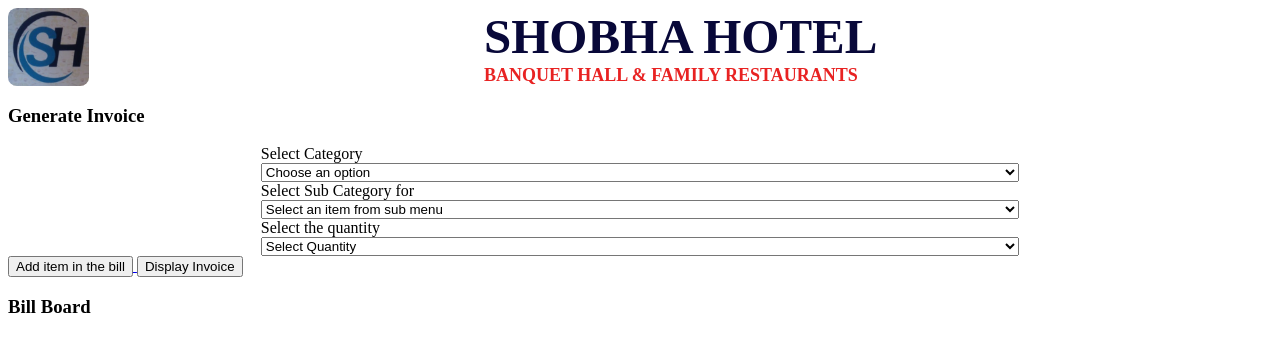
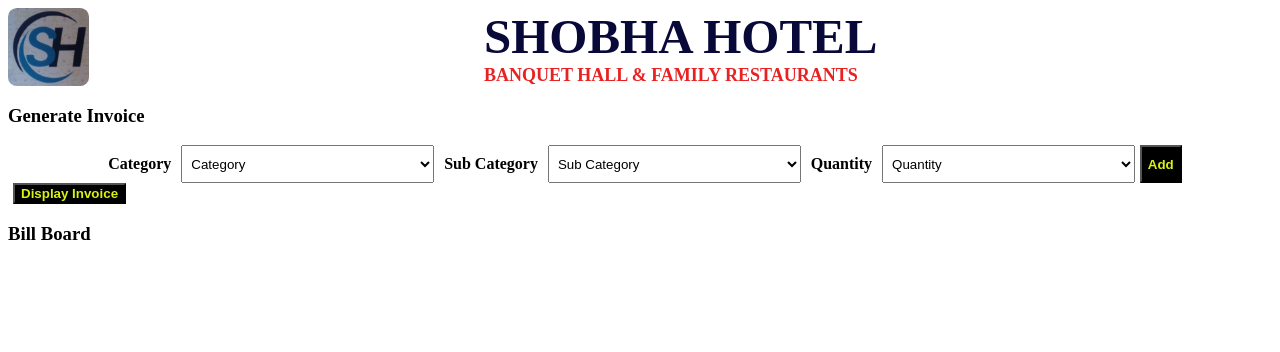
Before and after one commit to samridhikansal/shobha-hotel, a React (Create React App) app: page / in a window 1280 px wide. Shown: the top 352 px of the page. Built offline with nearby package versions, Linux system fonts and the light colour scheme.

Commit message:
css for add bill row

```diff
--- a/package.json
+++ b/package.json
@@ -3,6 +3,7 @@
   "version": "0.1.0",
   "private": true,
   "dependencies": {
+    "@material-ui/core": "^4.11.0",
     "@testing-library/jest-dom": "^4.2.4",
     "@testing-library/react": "^9.3.2",
     "@testing-library/user-event": "^7.1.2",
@@ -15,6 +16,7 @@
     "react-scripts": "3.4.3",
     "react-uuid": "^1.0.2",
     "redux": "^4.0.5",
+    "shards-react": "^1.0.3",
     "uuid": "^8.3.0"
   },
   "scripts": {
--- a/src/App.js
+++ b/src/App.js
@@ -3,7 +3,7 @@
 import DisplayInvoice from "./components/invoice/invoiceForm/displayinvoice/displayinvoice";
 import GenerateInvoice from "./components/invoice/invoiceForm/invoice/generateInvoice";
 import Header from "./components/header/header";
-import Home from "./components/Home/home";
+
 import Admin from "./components/Admin/Admin";
 import SignIn from "./components/Auth/signIn/signIn";
 import { BrowserRouter, Switch, Route } from "react-router-dom";
--- a/src/components/header/header.js
+++ b/src/components/header/header.js
@@ -1,11 +1,10 @@
 import React from "react";
 import "./header.css";
-import { Link } from "react-router-dom";
 
 const Header = () => {
   return (
     <div className="header">
-      <img className="icon" src="shobhaicon.jpg" />
+      <img alt="icon" className="icon" src="shobhaicon.jpg" />
       <div>
         <div>
           <div className="name">SHOBHA HOTEL</div>
--- a/src/components/invoice/invoiceForm/invoice/generateInvoice.js
+++ b/src/components/invoice/invoiceForm/invoice/generateInvoice.js
@@ -21,8 +21,9 @@
     return (
       <div>
         <h3>Generate Invoice </h3>
+
         <form className="form">
-          <label>Select Category</label>
+          <label>Category</label>
           <select
             id="itemcat"
             value={this.state.itemCat}
@@ -30,7 +31,7 @@
               this.setState({ ...this.state, itemCat: e.target.value })
             }
           >
-            <option value=""> Choose an option </option>
+            <option value="">Category</option>
             {this.props.itemsData.map((item) => {
               return (
                 <option key={uuid()} value={item.category}>
@@ -40,9 +41,7 @@
             })}
           </select>
           {/* Category sub-cat */}
-          <label id="itemlist">
-            Select Sub Category for {this.state.itemCat}
-          </label>
+          <label id="itemlist">Sub Category</label>
           <select
             id="itemlist"
             value={this.state.item.name}
@@ -58,7 +57,7 @@
               });
             }}
           >
-            <option value=""> Select an item from sub menu</option>
+            <option value="">Sub Category</option>
             {this.props.itemsData
               .filter((item) => item.category == this.state.itemCat)
               .map((item) => {
@@ -72,7 +71,7 @@
                 });
               })}
           </select>
-          <label> Select the quantity </label>
+          <label> Quantity </label>
           <select
             id="quantity"
             value={this.state.item.quantity}
@@ -84,11 +83,21 @@
             }
           >
             {" "}
-            <option value=""> Select Quantity</option>
+            <option value="">Quantity</option>
             <option value="1">1 </option>
             <option value="2">2 </option>
             <option value="3">3 </option>
           </select>
+          <button
+            onClick={() => {
+              this.props.addItemToBill(this.state.item);
+              this.setState({
+                bills: this.state.bills.concat(this.state.item),
+              });
+            }}
+          >
+            Add
+          </button>
         </form>
         <div>
           {" "}
@@ -96,17 +105,6 @@
           {this.state.item.quantity}
         </div>
 
-        <button
-          onClick={() => {
-            this.props.addItemToBill(this.state.item);
-            this.setState({
-              bills: this.state.bills.concat(this.state.item),
-            });
-          }}
-        >
-          {" "}
-          Add item in the bill{" "}
-        </button>
         <Link to="/displayinvoice">
           {" "}
           <button> Display Invoice</button>{" "}
--- a/src/components/invoice/invoiceForm/invoice/generateinvoice.css
+++ b/src/components/invoice/invoiceForm/invoice/generateinvoice.css
@@ -1,15 +1,28 @@
 .form {
-  width: 80%;
-  margin-right: 10%;
-  margin-left: 10%;
+  width: 100%;
   display: flex;
-  flex-direction: column;
+  flex-direction: row;
+  justify-content: center;
+}
+label {
+  font-weight: 600;
+  margin: 10px;
+}
+select {
+  width: 20%;
+  padding: 5px;
 }
 
-@media (min-width: 700px) {
-  .form {
-    width: 60%;
-    margin-left: 20%;
-    margin-right: 20%;
-  }
+.MuiFormControl-root {
+  width: 30%;
 }
+.bill {
+  display: flex;
+  flex-direction: row;
+}
+button {
+  margin-left: 5px;
+  background: black;
+  color: #daf110;
+  font-weight: 800;
+}
```
